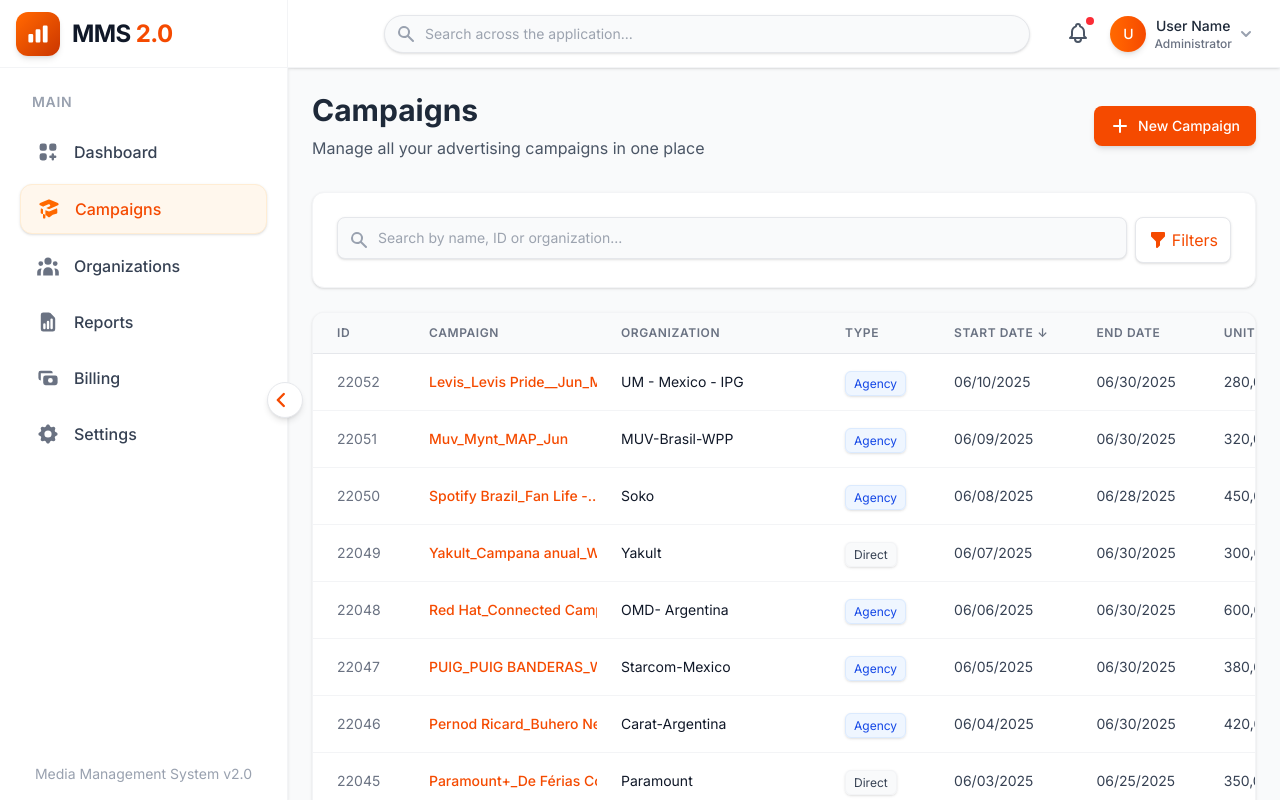
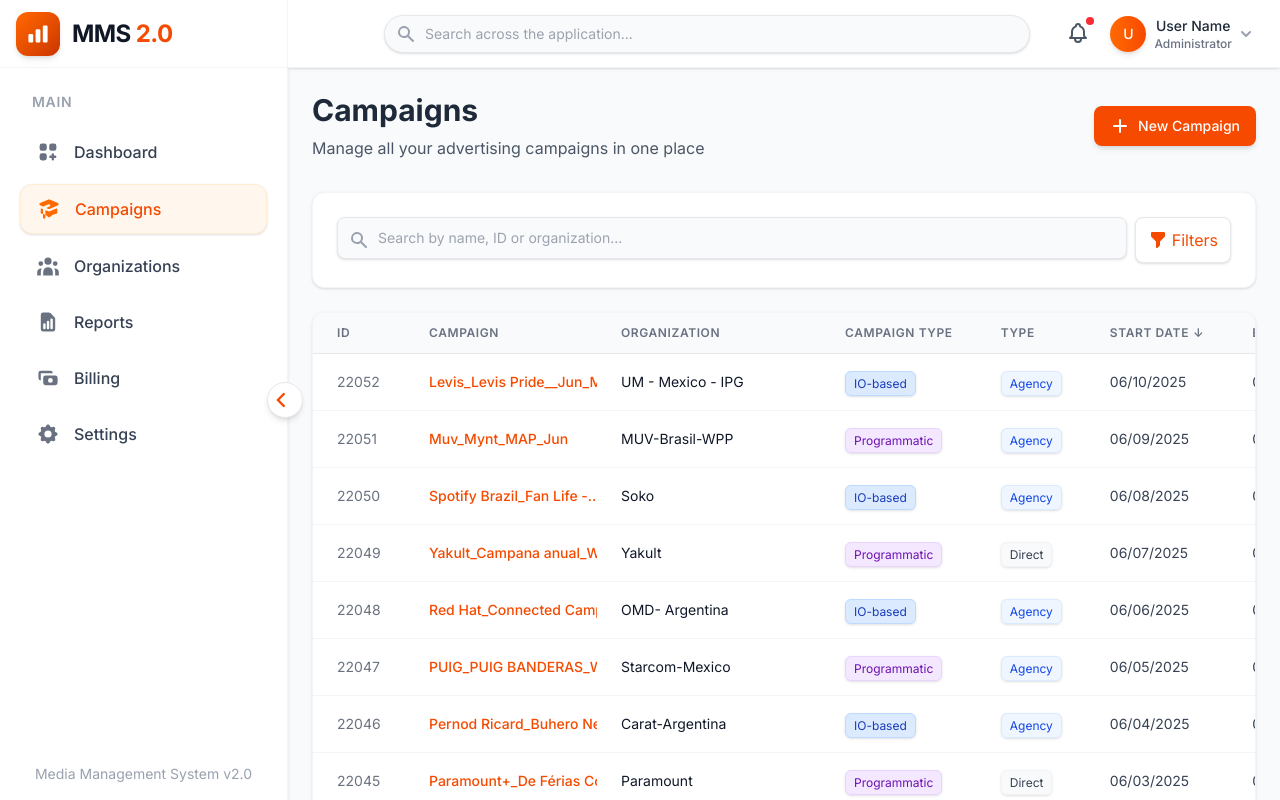
Before and after one commit to mms-usmedia/us-mms-front, a Next.js app: page /campaigns in a window 1280 px wide. Built offline with nearby package versions, Linux system fonts and the light colour scheme; sample sign-in values are in the browser's storage.

Commit message:
added campaign type column

```diff
--- a/src/app/campaigns/[id]/page.tsx
+++ b/src/app/campaigns/[id]/page.tsx
@@ -432,7 +432,18 @@
                   <h1 className="text-3xl font-bold text-gray-800 mb-2">
                     {campaign.name}
                   </h1>
-                  <p className="text-gray-600">ID: {campaign.id}</p>
+                  <div className="flex items-center">
+                    <span
+                      className={`text-xs font-medium px-3 py-1 rounded-full mr-2 ${
+                        campaign.campaignType === "IO-based"
+                          ? "bg-blue-100 text-blue-800"
+                          : "bg-purple-100 text-purple-800"
+                      }`}
+                    >
+                      {campaign.campaignType}
+                    </span>
+                    <p className="text-gray-600">ID: {campaign.id}</p>
+                  </div>
                 </div>
                 <div className="flex items-center space-x-3">
                   <StatusBadgeLarge status={campaign.status} />
--- a/src/app/campaigns/page.tsx
+++ b/src/app/campaigns/page.tsx
@@ -16,6 +16,7 @@
   id: string;
   name: string;
   organizationName: string;
+  campaignType: "IO-based" | "Programmatic";
   organizationType:
     | "Agency"
     | "Advertiser"
@@ -48,6 +49,7 @@
     name:
       "Banorte_Banorte_Hotsale _Credito Pyme _Linkedin_Mex_Junio25_Linkedin_Jun_Mexico",
     organizationName: "Havas Media-Mexico",
+    campaignType: "IO-based",
     organizationType: "Agency",
     startDate: "2025-06-01",
     endDate: "2025-06-30",
@@ -61,6 +63,7 @@
     name:
       "Nintendo_Nintendo_Display Digital_Wetransfer_Static_Bra_Mex_Chi_Col_Per_May_Jun_25_Wetransfer_Jun_Brazil,Chile,Colombia,Mexico,Peru",
     organizationName: "Omnet-United States-OMG",
+    campaignType: "IO-based",
     organizationType: "Agency",
     startDate: "2025-06-02",
     endDate: "2025-06-28",
@@ -73,6 +76,7 @@
     id: "22045",
     name: "Paramount+_De Férias Com o Ex__Jun_Brazil",
     organizationName: "Paramount",
+    campaignType: "Programmatic",
     organizationType: "Direct",
     startDate: "2025-06-03",
     endDate: "2025-06-25",
@@ -85,6 +89,7 @@
     id: "22046",
     name: "Pernod Ricard_Buhero Negro - PG_OneFootball_Jun_Argentina",
     organizationName: "Carat-Argentina",
+    campaignType: "IO-based",
     organizationType: "Agency",
     startDate: "2025-06-04",
     endDate: "2025-06-30",
@@ -97,6 +102,7 @@
     id: "22047",
     name: "PUIG_PUIG BANDERAS_Wetransfer_Jun_Mexico",
     organizationName: "Starcom-Mexico",
+    campaignType: "Programmatic",
     organizationType: "Agency",
     startDate: "2025-06-05",
     endDate: "2025-06-30",
@@ -109,6 +115,7 @@
     id: "22048",
     name: "Red Hat_Connected Campaign_TikTok_Jun_Latam",
     organizationName: "OMD- Argentina",
+    campaignType: "IO-based",
     organizationType: "Agency",
     startDate: "2025-06-06",
     endDate: "2025-06-30",
@@ -121,6 +128,7 @@
     id: "22049",
     name: "Yakult_Campana anual_Wetransfer_Jun_Mexico",
     organizationName: "Yakult",
+    campaignType: "Programmatic",
     organizationType: "Direct",
     startDate: "2025-06-07",
     endDate: "2025-06-30",
@@ -133,6 +141,7 @@
     id: "22050",
     name: "Spotify Brazil_Fan Life - Fase 2_Vevo_Jun_Brazil",
     organizationName: "Soko",
+    campaignType: "IO-based",
     organizationType: "Agency",
     startDate: "2025-06-08",
     endDate: "2025-06-28",
@@ -145,6 +154,7 @@
     id: "22051",
     name: "Muv_Mynt_MAP_Jun",
     organizationName: "MUV-Brasil-WPP",
+    campaignType: "Programmatic",
     organizationType: "Agency",
     startDate: "2025-06-09",
     endDate: "2025-06-30",
@@ -157,6 +167,7 @@
     id: "22052",
     name: "Levis_Levis Pride__Jun_Mexico",
     organizationName: "UM - Mexico - IPG",
+    campaignType: "IO-based",
     organizationType: "Agency",
     startDate: "2025-06-10",
     endDate: "2025-06-30",
@@ -358,6 +369,18 @@
     }
   };
 
+  // Function to get styles for campaign type
+  const getCampaignTypeStyles = (type: string) => {
+    switch (type) {
+      case "IO-based":
+        return "bg-blue-100 text-blue-800 border border-blue-200 px-2 py-1 rounded-md text-xs shadow-sm";
+      case "Programmatic":
+        return "bg-purple-100 text-purple-800 border border-purple-200 px-2 py-1 rounded-md text-xs shadow-sm";
+      default:
+        return "bg-gray-50 text-gray-700 border border-gray-100 px-2 py-1 rounded-md text-xs shadow-sm";
+    }
+  };
+
   // Render loading while authentication loads
   if (isLoading) {
     return (
@@ -473,6 +496,20 @@
                         <div className="whitespace-nowrap flex items-center">
                           Organization
                           {sortField === "organizationName" && (
+                            <span className="ml-1">
+                              {sortDirection === "asc" ? "↑" : "↓"}
+                            </span>
+                          )}
+                        </div>
+                      </th>
+                      <th
+                        scope="col"
+                        className="px-6 py-3 text-left text-xs font-semibold text-gray-500 uppercase tracking-wider cursor-pointer hover:text-orange-700 transition-colors w-28"
+                        onClick={() => handleSort("campaignType")}
+                      >
+                        <div className="whitespace-nowrap flex items-center">
+                          Campaign Type
+                          {sortField === "campaignType" && (
                             <span className="ml-1">
                               {sortDirection === "asc" ? "↑" : "↓"}
                             </span>
@@ -607,6 +644,15 @@
                         </td>
                         <td className="px-6 py-4 whitespace-nowrap">
                           <span
+                            className={getCampaignTypeStyles(
+                              campaign.campaignType
+                            )}
+                          >
+                            {campaign.campaignType}
+                          </span>
+                        </td>
+                        <td className="px-6 py-4 whitespace-nowrap">
+                          <span
                             className={getOrganizationTypeStyles(
                               campaign.organizationType
                             )}
--- a/src/components/campaigns/mockData.ts
+++ b/src/components/campaigns/mockData.ts
@@ -7,6 +7,7 @@
     id: "22043",
     name:
       "Banorte_Banorte_Hotsale _Credito Pyme _Linkedin_Mex_Junio25_Linkedin_Jun_Mexico",
+    campaignType: "IO-based",
     organizationType: "Agency",
     startDate: "2025-06-01",
     endDate: "2025-06-30",
@@ -90,6 +91,7 @@
     id: "22044",
     name:
       "Nintendo_Nintendo_Display Digital_Wetransfer_Static_Bra_Mex_Chi_Col_Per_May_Jun_25_Wetransfer_Jun_Brazil,Chile,Colombia,Mexico,Peru",
+    campaignType: "IO-based",
     organizationType: "Agency",
     startDate: "2025-06-02",
     endDate: "2025-06-28",
@@ -197,6 +199,7 @@
   {
     id: "22045",
     name: "Paramount+_De Férias Com o Ex__Jun_Brazil",
+    campaignType: "Programmatic",
     organizationType: "Direct",
     startDate: "2025-06-03",
     endDate: "2025-06-25",
@@ -278,6 +281,7 @@
   {
     id: "22046",
     name: "Pernod Ricard_Buhero Negro - PG_OneFootball_Jun_Argentina",
+    campaignType: "IO-based",
     organizationType: "Agency",
     startDate: "2025-06-04",
     endDate: "2025-06-30",
@@ -359,6 +363,7 @@
   {
     id: "22047",
     name: "PUIG_PUIG BANDERAS_Wetransfer_Jun_Mexico",
+    campaignType: "Programmatic",
     organizationType: "Agency",
     startDate: "2025-06-05",
     endDate: "2025-06-30",
@@ -441,6 +446,7 @@
   {
     id: "22048",
     name: "Red Hat_Connected Campaign_TikTok_Jun_Latam",
+    campaignType: "IO-based",
     organizationType: "Agency",
     startDate: "2025-06-06",
     endDate: "2025-06-30",
@@ -548,6 +554,7 @@
   {
     id: "22049",
     name: "Yakult_Campana anual_Wetransfer_Jun_Mexico",
+    campaignType: "Programmatic",
     organizationType: "Direct",
     startDate: "2025-06-07",
     endDate: "2025-06-30",
@@ -628,6 +635,7 @@
   {
     id: "22050",
     name: "Spotify Brazil_Fan Life - Fase 2_Vevo_Jun_Brazil",
+    campaignType: "IO-based",
     organizationType: "Agency",
     startDate: "2025-06-08",
     endDate: "2025-06-28",
@@ -709,6 +717,7 @@
   {
     id: "22051",
     name: "Muv_Mynt_MAP_Jun",
+    campaignType: "Programmatic",
     organizationType: "Agency",
     startDate: "2025-06-09",
     endDate: "2025-06-30",
@@ -790,6 +799,7 @@
   {
     id: "22052",
     name: "Levis_Levis Pride__Jun_Mexico",
+    campaignType: "IO-based",
     organizationType: "Agency",
     startDate: "2025-06-10",
     endDate: "2025-06-30",
--- a/src/components/campaigns/types.ts
+++ b/src/components/campaigns/types.ts
@@ -4,6 +4,8 @@
 export interface Campaign {
   id: string;
   name: string;
+  // Nuevo campo para tipo de campaña
+  campaignType: "IO-based" | "Programmatic";
   organizationType:
     | "Agency"
     | "Advertiser"
```
